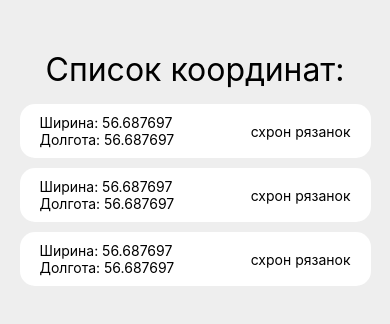
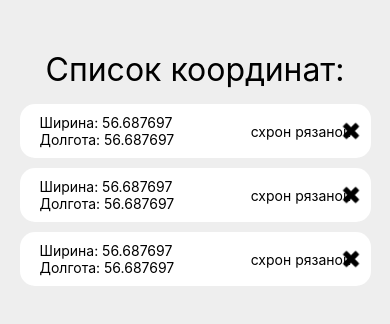
Before and after one commit to Nikolyovin/my-location, a React Native app: screen / in a window 390 px wide. Shown: the top 324 px of the page. Built offline with nearby package versions, Linux system fonts and the light colour scheme.

Commit message:
button close

```diff
--- /dev/null
+++ b/src/components/ButtonClose.tsx
@@ -0,0 +1,28 @@
+import { StyleSheet, Text, TouchableOpacity, View, Image } from 'react-native'
+import React from 'react'
+import iconClose from '../../assets/close.png'
+
+const ButtonClose = ({ }) => {
+    return (
+        <View>
+            <TouchableOpacity style={styles.buttonDelete}  >
+                <Image
+                    style={styles.buttonDeleteIcon}
+                    source={iconClose}
+                />
+            </TouchableOpacity>
+        </View>
+    )
+}
+
+export default ButtonClose
+
+const styles = StyleSheet.create({
+    buttonDelete: {
+        width: 20,
+    },
+    buttonDeleteIcon: {
+        width: 30,
+        height: 30
+    }
+})
--- a/src/components/Card.tsx
+++ b/src/components/Card.tsx
@@ -1,5 +1,6 @@
 import { StyleSheet, Text, View } from 'react-native'
 import React, { FC } from 'react'
+import ButtonClose from './ButtonClose'
 
 const Card: FC = () => {
     return (
@@ -12,6 +13,9 @@ const Card: FC = () => {
                 {/* <Text style={styles.description}>Описание:</Text> */}
                 <Text style={styles.description}>схрон рязанок</Text>
             </View>
+            <View style={styles.button} >
+                    <ButtonClose  />
+                </View>
         </View>
     )
 }
@@ -42,5 +46,9 @@ const styles = StyleSheet.create({
     },
     description: {
 
+    },
+    button: {
+        position: 'absolute',
+        right: 15
     }
 })
```
Also changed, not shown: assets/close.png (added).
